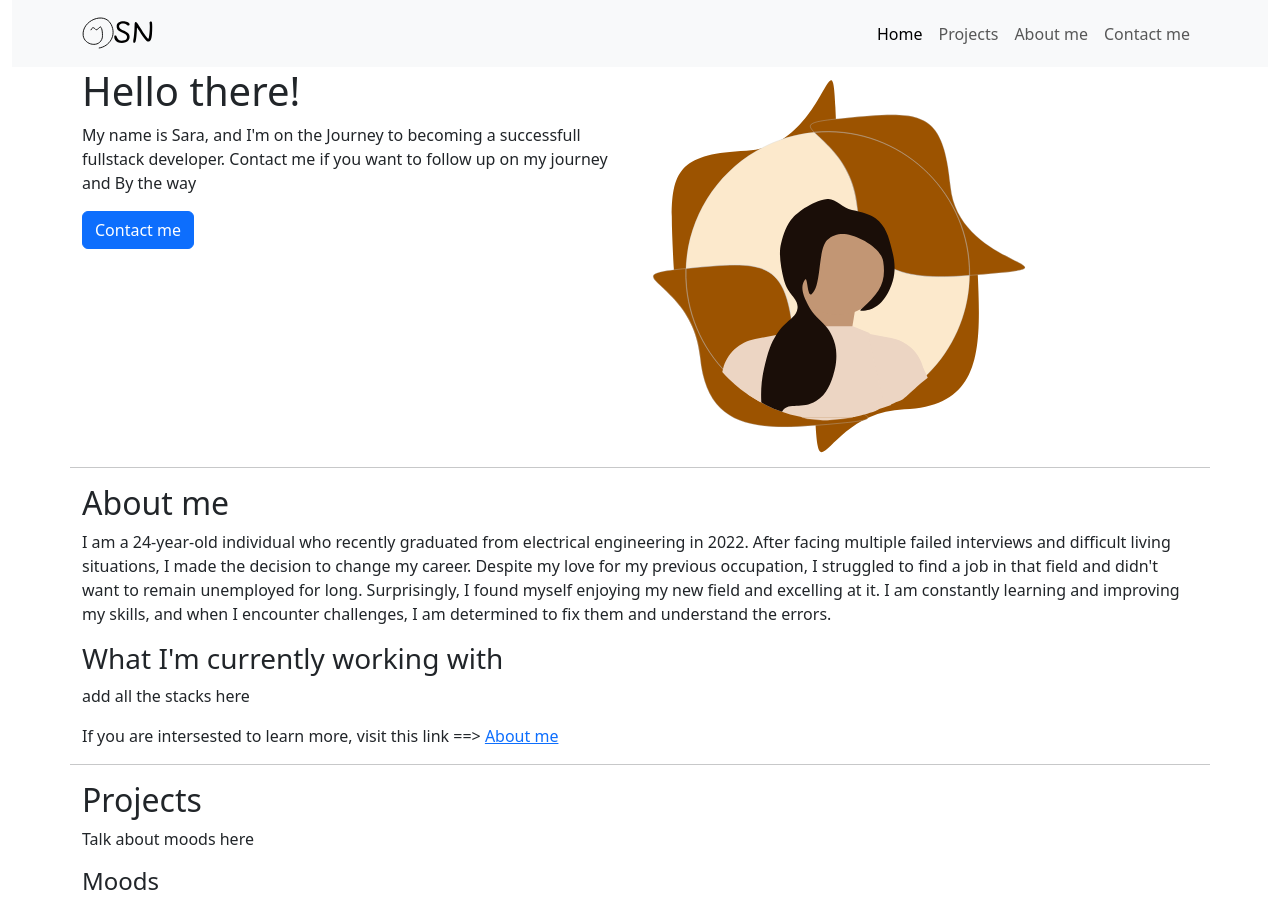
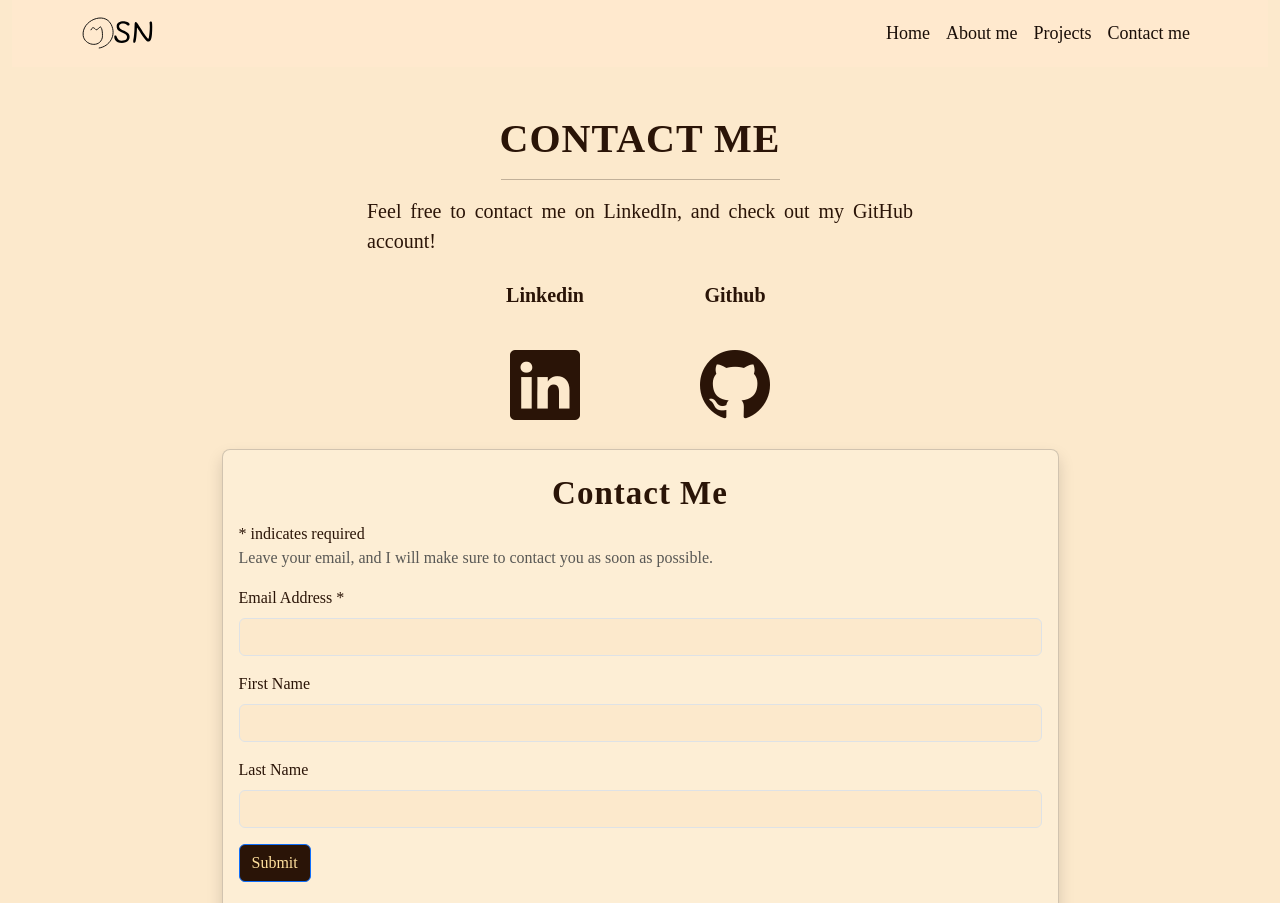
Before and after one commit to saranatour1/Personal-Website, a Django app: page /contact in a window 1280 px wide. Shown: the top 903 px of the page. Run offline with Django 3.2, Linux system fonts and the light colour scheme; some web fonts are replaced.

Commit message:
contact me page

```diff
--- a/portfolio/main/static/css/style.css
+++ b/portfolio/main/static/css/style.css
@@ -78,6 +78,7 @@ button.btn.btn-primary.rounded-pill.px-3.py-2 {
   font-size: 16px !important;
   text-transform: capitalize;
   text-align: center;
+  border: 1px solid #1a0e08;
 }
 
 button:hover {
@@ -112,7 +113,7 @@ hr {
   color: var(--btn-bg);
 }
 
-h3.text-center {
+h3.text-center ,.text-center.my-2 {
   text-transform: capitalize;
   font-size: 33px;
   font-weight: 700;
@@ -120,8 +121,17 @@ h3.text-center {
   letter-spacing: 1px;
 }
 
-div.card {
+.card {
   background-color: var(--card-bg);
+  color: var(--h1-color);
+}
+
+.form-control,input{
+  background-color: var(--background-color);
+}
+
+input:focus{
+  background-color: var(--background-color) !important;
 }
 
 h4.text-center.my-3 {
@@ -141,7 +151,7 @@ p.text-muted {
   text-align: justify !important;
 }
 
-a.btn.btn-link.btn-lg {
+a.btn.btn-link.btn-lg  {
   color: var(--h1-color);
   font-size: 70px;
 }
@@ -190,7 +200,7 @@ p.mb-0{
   line-height: 2.4 !important;
 
 }
-.btn.btn-lg.btn-primary.rounded-pill.px-5.py-2.d-flex.align-items-center{
+.btn.btn-lg.btn-primary.rounded-pill.px-5.py-2.d-flex.align-items-center ,.btn.btn-primary {
   background-color: var(--h1-color) !important;
   color: var(--btn-txt) !important;
   cursor: pointer;
--- a/portfolio/main/templates/contactme.html
+++ b/portfolio/main/templates/contactme.html
@@ -4,106 +4,147 @@
     <meta charset="UTF-8">
     <meta http-equiv="X-UA-Compatible" content="IE=edge">
     <meta name="viewport" content="width=device-width, initial-scale=1.0">
-  <title>Main page | Sara's code corner </title>
-  <link href="https://cdn.jsdelivr.net/npm/bootstrap@5.3.0-alpha3/dist/css/bootstrap.min.css" rel="stylesheet" integrity="sha384-KK94CHFLLe+nY2dmCWGMq91rCGa5gtU4mk92HdvYe+M/SXH301p5ILy+dN9+nJOZ" crossorigin="anonymous">
-  {% load static %}
+    <title>About me page | Sara's code corner </title>
+    <link rel="stylesheet" href="https://cdn.jsdelivr.net/npm/bootstrap-icons@1.10.4/font/bootstrap-icons.css">
+    <link href="https://cdn.jsdelivr.net/npm/bootstrap@5.3.0-alpha3/dist/css/bootstrap.min.css" rel="stylesheet" integrity="sha384-KK94CHFLLe+nY2dmCWGMq91rCGa5gtU4mk92HdvYe+M/SXH301p5ILy+dN9+nJOZ" crossorigin="anonymous"> {% load static %}
     <link rel="shortcut icon" href="{% static 'assets/favicon.png' %}" type="image/x-icon">
+    <link rel="stylesheet" href="{% static 'css/style.css' %}">
   </head>
   <body>
     <!-- the main website template, will be updated in jQuery later -->
-  <div class="container-fluid">
-    <nav class="navbar navbar-expand-lg bg-body-tertiary">
-      <div class="container d-flex align-items-center justify-content-between">
-        <div class="d-flex align-items-center">
-          {% load static %}
-          <a class="navbar-brand" href="#"> <img src="{% static 'assets/logo.svg' %}" alt="Sara's Coding Corner logo"></a>
+    <div class="container-fluid mx-auto">
+      <nav class="navbar sticky-top navbar-expand-lg py-2">
+        <div class="container container-sm container-md container-lg d-flex align-items-center justify-content-between">
+          <div class="d-flex align-items-center"> {% load static %} <a class="navbar-brand" href="/">
+              <img src="{% static 'assets/logo.svg' %}" alt="Sara's Coding Corner logo">
+            </a>
           </div>
           <!-- Mobile Navbar Toggler -->
-        <button class="navbar-toggler" type="button" data-bs-toggle="collapse" data-bs-target="#navbarNavAltMarkup" aria-controls="navbarNavAltMarkup" aria-expanded="false" aria-label="Toggle navigation" >
+          <button class="navbar-toggler" type="button" data-bs-toggle="collapse" data-bs-target="#navbarNavAltMarkup" aria-controls="navbarNavAltMarkup" aria-expanded="false" aria-label="Toggle navigation">
             <span class="navbar-toggler-icon"></span>
           </button>
           <div class="collapse navbar-collapse" id="navbarNavAltMarkup" style="order: 1;">
             <div class="navbar-nav ms-auto">
-            <a class="nav-link active" aria-current="page" href="/">Home</a>
-            <a class="nav-link" href="#Projects">Projects</a>
-            <a class="nav-link" href="/about">About me </a>
-            <a class="nav-link " href="#">Contact me</a>
+              <a class="nav-link " aria-current="page" href="/">Home</a>
+              <a class="nav-link active" href="/about">About me </a>
+              <a class="nav-link" href="https://github.com/saranatour1" target="_blank">Projects</a>
+              <a class="nav-link " href="/contact">Contact me</a>
             </div>
           </div>
         </div>
       </nav>
-    <!-- Hero page -->
-    <div class="container container-sm container-md container-lg container-xl">
-
-      <div class="row h-100 w-100">
-        <div class="col-6">
-          <h1>
-            Hello there!
-          </h1>
-          <p>
-            My name is Sara, and I'm on the Journey to becoming a successfull fullstack developer. Contact me if you want to follow up on my journey
-            <span>and By the way</span>
-          </p>
-          <div>
-            <a href="/contact"> <button class="btn btn-primary">Contact me</button></a>
+      <div class="container container-sm container-md container-lg container-xl mt-5">
+        <h2 class="text-center my-3"> Contact Me </h2>
+        <hr class="w-25 mx-auto">
+        <div class="row justify-content-center mt-2">
+          <div class="col-md-6">
+            <p class="text-center text-muted blockquote">Feel free to contact me on LinkedIn, and check out my GitHub account!</p>
           </div>
         </div>
-        <div class="col-6">
-          <img src="{% static 'assets/profile.svg' %}" alt="profile picture with my color pallete">
+        <div class="row justify-content-center mt-2">
+          <div class="col-md-2 text-center">
+            <p class="text-center x">Linkedin</p>
+            <a class="btn btn-link btn-lg" href="https://www.linkedin.com/in/saranatour/" target="_blank">
+              <i class="bi bi-linkedin"></i>
+            </a>
+          </div>
+          <div class="col-md-2 text-center">
+            <p class="text-center x">Github</p>
+            <a class="btn btn-link btn-lg" href="https://github.com/saranatour1" target="_blank">
+              <i class="bi bi-github"></i>
+            </a>
+          </div>
+        </div>
+        <!-- Begin Mailchimp Signup Form -->
+        <div id="mc_embed_signup" class="row mx-auto">
+          <form action="https://gmail.us21.list-manage.com/subscribe/post?u=ca4cd7672ecd6d4445f9a6a5c&amp;id=90693a13c2&amp;f_id=00a4e2e1f0" method="post" id="mc-embedded-subscribe-form" name="mc-embedded-subscribe-form" class="validate card mx-auto w-75 rounded-3 shadow p-3 mb-5 rounded" target="_self">
+            <div id="mc_embed_signup_scroll" class="">
+              <h2 class="text-center my-2">Contact me</h2>
+              <div class="indicates-required">
+                <span class="asterisk">*</span> indicates required
+              </div>
+              <span class="text-muted">Leave your email, and I will make sure to contact you as soon as possible. </span>
+              <div class="form-group mc-field-group">
+                <label for="mce-EMAIL" class="form-label mt-3 ">Email Address <span class="asterisk">*</span></label>
+                <input type="email" value="" name="EMAIL" class="form-control required email " id="mce-EMAIL" required>
+                <span id="mce-EMAIL-HELPERTEXT" class="helper_text"></span>
+              </div>
+              <div class="form-group mc-field-group">
+                <label for="mce-FNAME" class="form-label mt-3">First Name</label>
+                <input type="text" value="" name="FNAME" class="form-control" id="mce-FNAME">
+                <span id="mce-FNAME-HELPERTEXT" class="helper_text"></span>
+              </div>
+              <div class="form-group mc-field-group">
+                <label for="mce-LNAME" class="form-label mt-3">Last Name</label>
+                <input type="text" value="" name="LNAME" class="form-control" id="mce-LNAME">
+                <span id="mce-LNAME-HELPERTEXT" class="helper_text"></span>
+              </div>
+              <div hidden="true">
+                <input type="hidden" name="tags" value="447826,447827">
+              </div>
+              <div id="mce-responses" class="clear foot">
+                <div class="response" id="mce-error-response" style="display:none"></div>
+                <div class="response" id="mce-success-response" style="display:none"></div>
+              </div>
+              <!-- real people should not fill this in and expect good things - do not remove this or risk form bot signups-->
+              <div style="position: absolute; left: -5000px;" aria-hidden="true">
+                <input type="text" name="b_ca4cd7672ecd6d4445f9a6a5c_90693a13c2" tabindex="-1" value="">
+              </div>
+              <div class="optionalParent my-3">
+                <div class="clear foot">
+                  <input type="submit" value="Submit" name="subscribe" id="mc-embedded-subscribe" class="btn btn-primary">
+                  <p class="brandingLogo mt-4">
+                    <a href="http://eepurl.com/igQnK5" title="Mailchimp - email marketing made easy and fun">
+                      <img src="https://eep.io/mc-cdn-images/template_images/branding_logo_text_dark_dtp.svg" class="img-fluid">
+                    </a>
+                  </p>
                 </div>
               </div>
             </div>
+          </form>
+        </div>
 
+        <!--End mc_embed_signup-->
+        <!-- Talk about the contact form on the other side '/contact' -->
+      </div>
+      <!-- footer -->
+      <!-- <div class="container-fluid"><img src="{% static 'assets/footer.svg' %}" alt="wavy footer"></div> -->
       <div class="container">
-      <div class="row">
         <hr>
-        <h2>
-          About me
-        </h2>
-        <p>
-          I am a 24-year-old individual who recently graduated from electrical engineering in 2022. After facing multiple failed interviews and difficult living situations, I made the decision to change my career. Despite my love for my previous occupation, I struggled to find a job in that field and didn't want to remain unemployed for long. Surprisingly, I found myself enjoying my new field and excelling at it. I am constantly learning and improving my skills, and when I encounter challenges, I am determined to fix them and understand the errors.
-        </p>
+        <footer class="row row-cols-1 row-cols-sm-2 row-cols-md-5 py-5 my-5">
+          <div class="col mb-3">
+            <a href="/" class="d-flex align-items-center mb-3 link-dark text-decoration-none">
+              <img src="{% static 'assets/logo.svg' %}" alt="Sara's Coding Corner logo">
+            </a>
+            <p class="text-muted">All rights reserved &copy; 2023</p>
+          </div>
 
-        <h3>What I'm currently working with</h3>
-          <p>add all the stacks here</p>
-
-        <p>If you are intersested to learn more, visit this link ==> <a href="/about"> About me </a></p>
-      </div>
-      <div class="row">
-        <hr>
-        <h2>Projects</h2>
-        <p>Talk about moods here</p>
-          <!-- add the gif here -->
-        <h4>
-          Moods
-        </h4>
+          <div class="col mb-3">
 
           </div>
-      <div class="row">
-        <hr>
-        <h2>
-          Contacts
-        </h2>
-        <div class="">
-          <!-- Github, Email,  -->
+
+          <div class="col mb-3">
+            <h5 class="">Main </h5>
+            <ul class="nav flex-column">
+              <li class="nav-item mb-2"><a href="/" class="nav-link p-0 text-muted">Home</a></li>
+              <li class="nav-item mb-2"><a href="/about" class="nav-link p-0 text-muted">About me </a></li>
+              <li class="nav-item mb-2"><a href="https://github.com/saranatour1" target="_blank" class="nav-link p-0 text-muted">Projcts</a></li>
+              <li class="nav-item mb-2"><a href="/contact" class="nav-link p-0 text-muted">Contact</a></li>
+            </ul>
           </div>
-        <!-- Talk about the contact form on the other side '/contact' -->
+
+          <div class="col mb-3">
+            <h5>Read my work</h5>
+            <ul class="nav flex-column">
+              <li class="nav-item mb-2"><a href="/blog" class="nav-link p-0 text-muted">Blog</a></li>
+              <li class="nav-item mb-2"><a href="/bookmarks" class="nav-link p-0 text-muted">Bookmarks</a></li>
+              <li class="nav-item mb-2"><a href="/motivationalquotes" class="nav-link p-0 text-muted">Motivational Quotes I tell myself</a></li>
+              <li class="nav-item mb-2"><a href="/gallery" class="nav-link p-0 text-muted">Photo Gallery</a></li>
+            </ul>
+          </div>
+        </footer>
       </div>
     </div>
-    <div class="container">
-      <!-- column -->
-      <!-- Column -->
-      <!-- Column -->
-    </div>
-    <footer class="container">
-      all rights are recieved
-      <!-- add all the neccassary information -->
-    </footer>
-  </div>
-
-
-
-
     <script src="https://cdn.jsdelivr.net/npm/bootstrap@5.3.0-alpha3/dist/js/bootstrap.bundle.min.js" integrity="sha384-ENjdO4Dr2bkBIFxQpeoTz1HIcje39Wm4jDKdf19U8gI4ddQ3GYNS7NTKfAdVQSZe" crossorigin="anonymous"></script>
   </body>
 </html>
```
Also changed, not shown: portfolio/main/templates/aboutme.html (+7 -7 lines), portfolio/main/templates/main.html (+6 -6 lines). Lines whose indentation alone changed are shown as unchanged.
